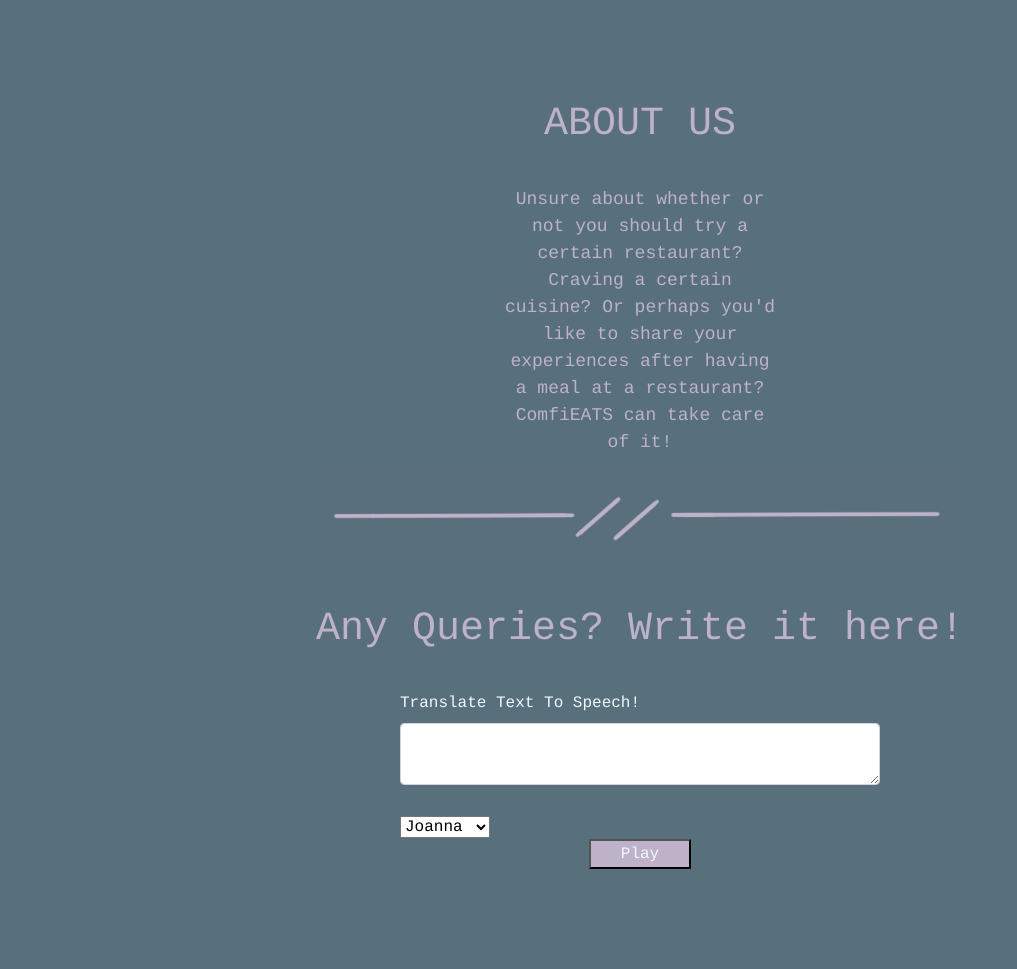
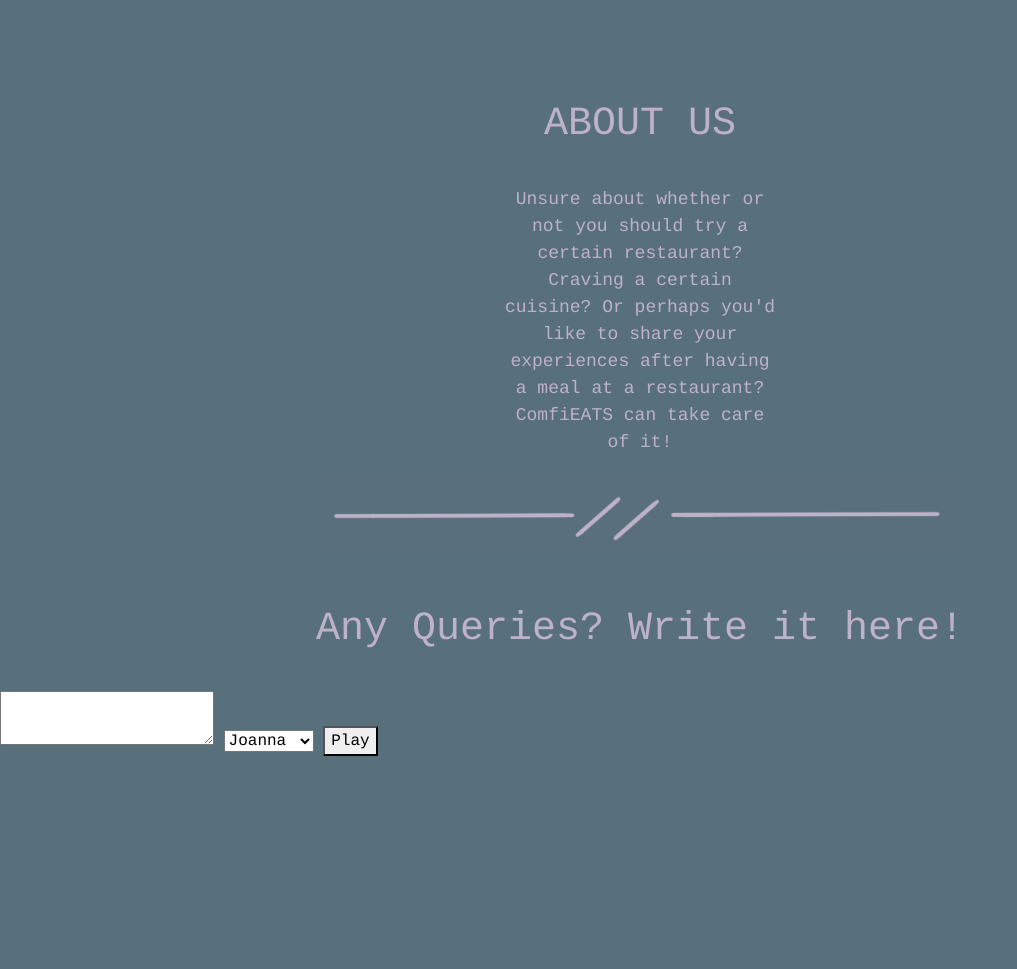
Before and after one commit to Anthonyyee123/RestaurantWebsiteCTEC, a website: page public/aboutus.html in a window 1280 px wide. Shown: the whole page, without its empty margins (0-1017 px from the left). After the commit the page ends 800 px from the top, so only its background shows below. Drawn offline with nearby package versions, Linux system fonts and the light colour scheme; no server answers; a script that the page names is missing.

Commit message:
Update aboutus.html

```diff
--- a/public/aboutus.html
+++ b/public/aboutus.html
@@ -26,22 +26,14 @@
 <div id="feedbackstuff">  <!-- will only show if user is logged in, checktoken,js for code -->
         <h1 style="text-align: center; padding-top: 50px;padding-bottom:30px;font-family: Courier, monospace; color: #BEB2C8;">Any Queries? Write it here!</h1>
 
-        <form style="padding-right:400px;padding-left:400px;">
+    <textarea id="text"></textarea>
 
-            <div class="form-group" style="color: aliceblue;" >
-              <label for="content">Translate Text To Speech!</label>
-              <textarea class="form-control" id="text" row="5"></textarea>
-            </div>
-             <div>
-                <select id="voice">
-                    <option>Joanna</option>
-                    <option>Matthew</option>
-                </select>
-            </div>
-            <div style="text-align: center;" id="play-button">
-            <button style="background-color:#BEB2C8 ;color: aliceblue ;margin-bottom:100px; padding-right:30px;padding-left:30px;"  >Play</button>
-        </div></div>
-        </form>
+    <select id="voice">
+        <option>Joanna</option>
+        <option>Matthew</option>
+    </select>
+
+    <button id="play-button">Play</button>
 
 
 </div>
```
